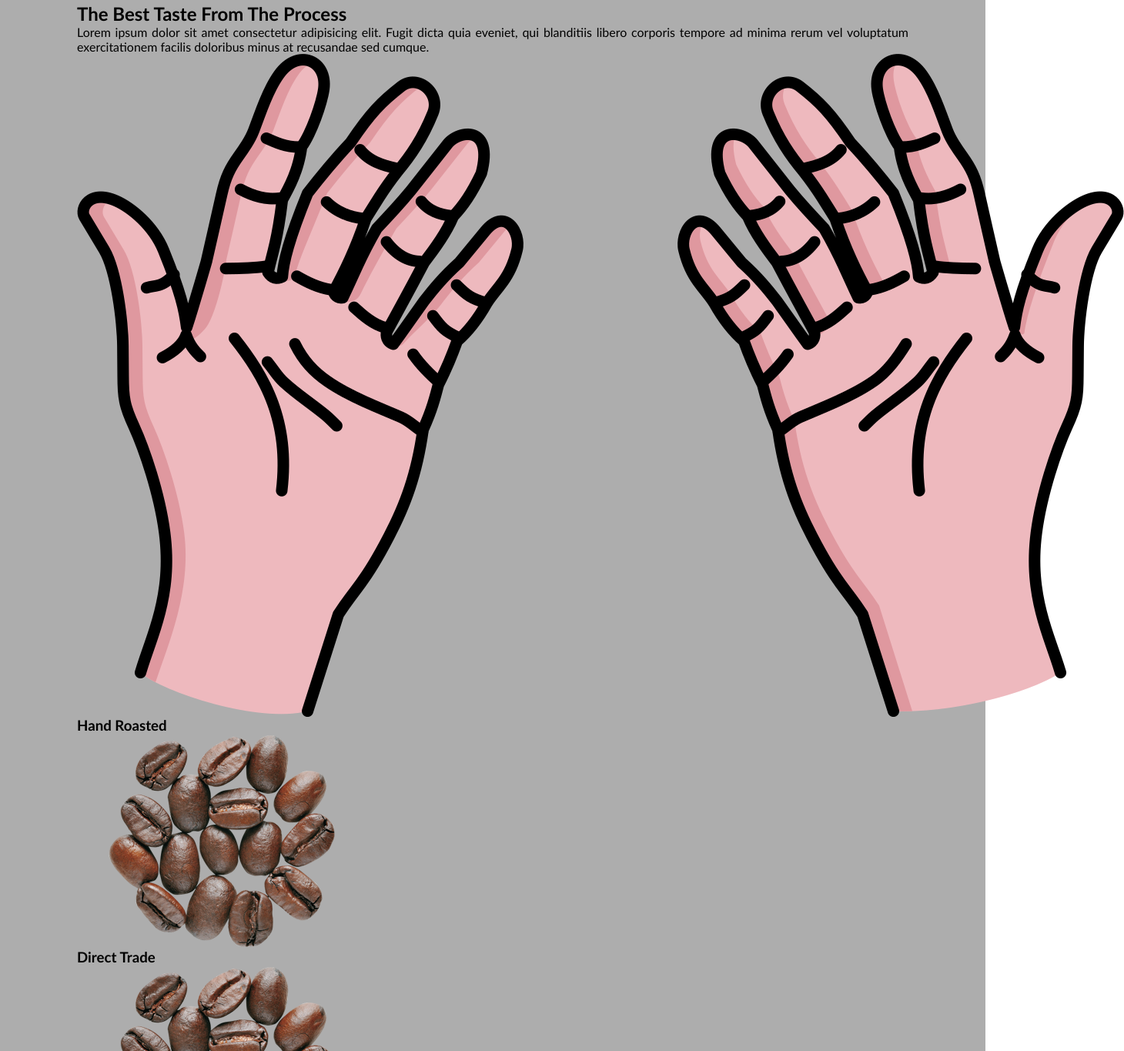
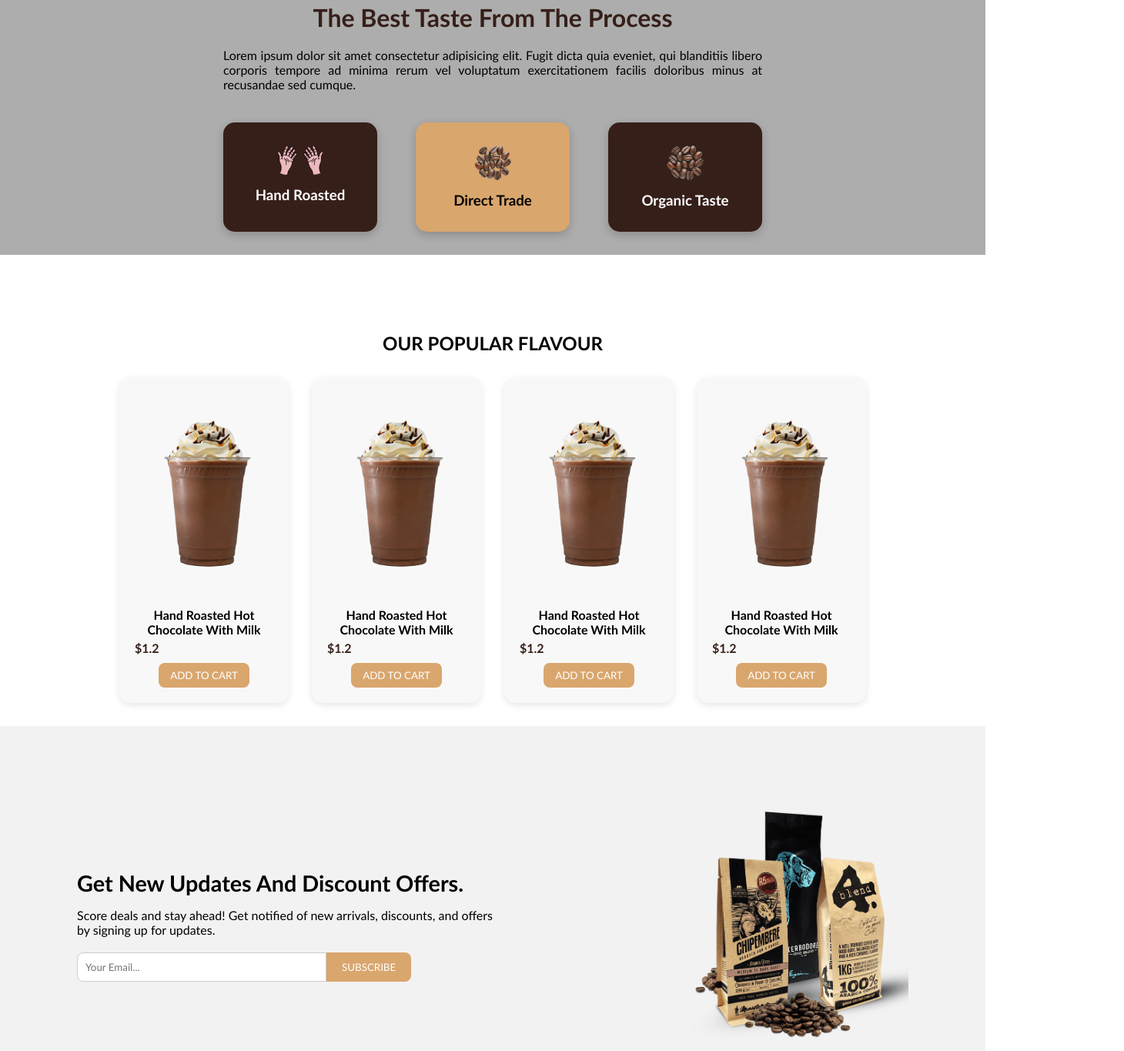
Before and after one commit to Menma1928/coffee-simple-site, a plain HTML site: page index.html in a window 1280 px wide. Shown: the part 1701-3066 px from the top of the page at 77% size, 1460 px wide, since content can reach past the window. Drawn offline with Linux system fonts and the light colour scheme.

Commit message:
css-actualizado

```diff
--- a/css/coffee.css
+++ b/css/coffee.css
@@ -85,7 +85,6 @@ nav{
 }
 
 .seccion1_content{
-
     display: flex;
 
 }
@@ -318,3 +317,155 @@ footer > p{
     text-align: center;
     margin-top: 30px;
 }
+
+.seccion3 {
+  text-align: center;
+}
+
+.seccion3 h2 {
+  font-size: 2em;
+  margin-bottom: 20px;
+  color: #361F19;
+}
+
+.seccion3 .texto_descriptivo {
+  max-width: 700px;
+  margin: 0 auto 40px;
+}
+
+.proceso_cafe {
+  display: flex;
+  justify-content: center;
+  gap: 50px;
+}
+
+.card_proceso {
+  background-color: #361F19;
+  color: white;
+  border-radius: 15px;
+  width: 200px;
+  padding: 30px 20px;
+  text-align: center;
+  box-shadow: 0px 4px 12px rgba(0, 0, 0, 0.2);
+}
+
+.crema{
+    background-color: #D9A66D;
+    color: black;
+}
+
+.card_proceso img {
+  width: 60px;
+  margin-bottom: 15px;
+}
+
+/* ===== SECCION 4 ===== */
+.seccion4 {
+  text-align: center;
+}
+
+.productos_populares {
+  display: flex;
+  justify-content: center;
+  flex-wrap: wrap;
+  gap: 30px;
+  margin-top: 30px;
+}
+
+.card_producto {
+  background-color: #f8f8f8;
+  border-radius: 15px;
+  width: 220px;
+  padding: 20px;
+  box-shadow: 0px 3px 10px rgba(0, 0, 0, 0.1);
+}
+
+.card_producto img {
+  width: 100%;
+  border-radius: 10px;
+  margin-bottom: 10px;
+}
+
+
+.card_producto h3 {
+  font-size: 1em;
+  margin-bottom: 5px;
+}
+
+.card_producto .precio {
+  color: #361F19;
+  font-weight: bold;
+  margin-bottom: 10px;
+}
+
+.card_producto button {
+  background-color: #D9A66D;
+  color: white;
+  border: none;
+  border-radius: 8px;
+  padding: 8px 15px;
+  cursor: pointer;
+}
+
+/* ===== SECCION 5 ===== */
+.seccion5 {
+  background-color: #f2f2f2;
+}
+
+.suscripcion {
+  display: flex;
+  align-items: center;
+  justify-content: space-between;
+  gap: 40px;
+}
+
+.texto_suscripcion {
+  width: 50%;
+}
+
+.texto_suscripcion h2 {
+  font-size: 1.8em;
+  margin-bottom: 15px;
+}
+
+.texto_suscripcion p {
+  margin-bottom: 20px;
+}
+
+.input_suscripcion {
+  display: flex;
+}
+
+.input_suscripcion input {
+  padding: 10px;
+  border: 1px solid #ccc;
+  border-radius: 8px 0 0 8px;
+  width: 60%;
+}
+
+.input_suscripcion button {
+  padding: 10px 20px;
+  background-color: #D9A66D;
+  color: white;
+  border: none;
+  border-radius: 0 8px 8px 0;
+  cursor: pointer;
+}
+
+.imagen_suscripcion img {
+  width: 300px;
+  max-width: 100%;
+}
+
+.card_producto img{
+    transition: 0.6s all;
+}
+
+.card_producto:hover{
+    background-color: burlywood;
+}
+
+
+.card_producto:hover img{
+    transform:scale(1.3);
+}
```
